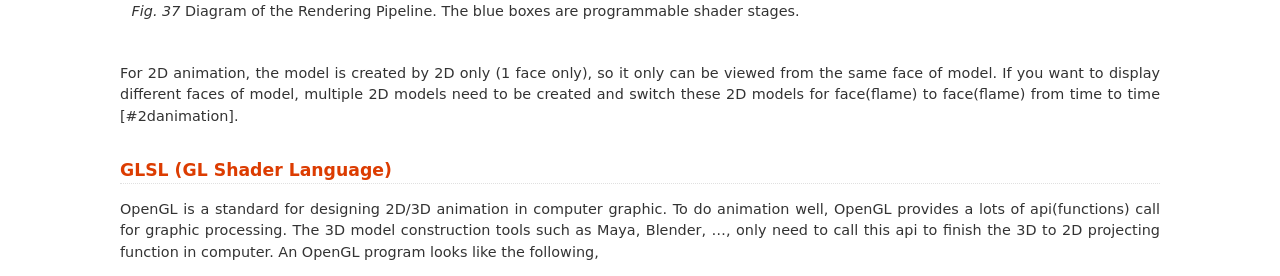
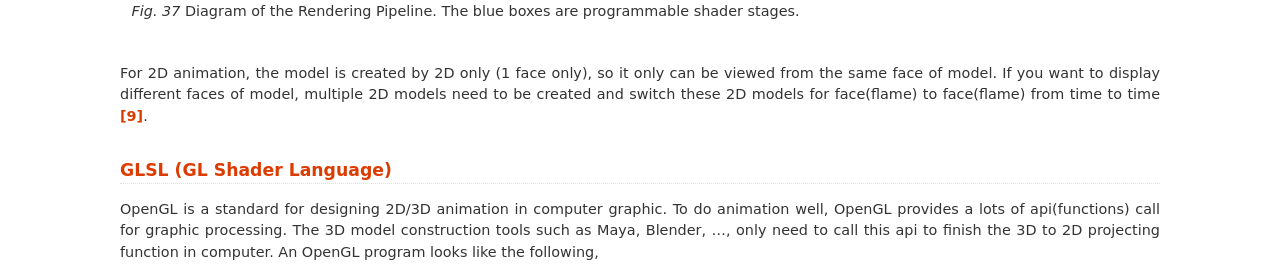
Before and after one commit to Jonathan2251/lbd, a Sphinx documentation site: the page built from source/gpu.rst, in a window 1280 px wide and 900 px high, scrolled down 1773 px. Shown: the part 195-471 px from the top of the window. Built offline with Sphinx 7.4.7, drawn with Linux system fonts in a browser that asks for light colours; pages that are not in the unit, such as notebooks, are missing from menus.

Commit message:
gpu 2d animation

```diff
--- a/source/gpu.rst
+++ b/source/gpu.rst
@@ -58,7 +58,7 @@ through a wrapper library [#joglwiki]_.
 For 2D animation, the model is created by 2D only (1 face only), so it only can be
 viewed from the same face of model. If you want to display different faces of model,
 multiple 2D models need to be created and switch these 2D models for face(flame) to
-face(flame) from time to time [#2danimation].
+face(flame) from time to time [#2danimation]_.
 
 GLSL (GL Shader Language)
 -------------------------
```
